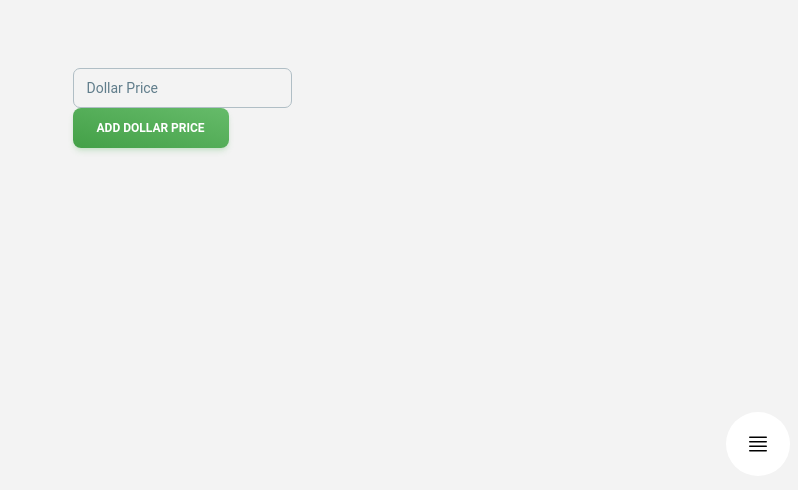
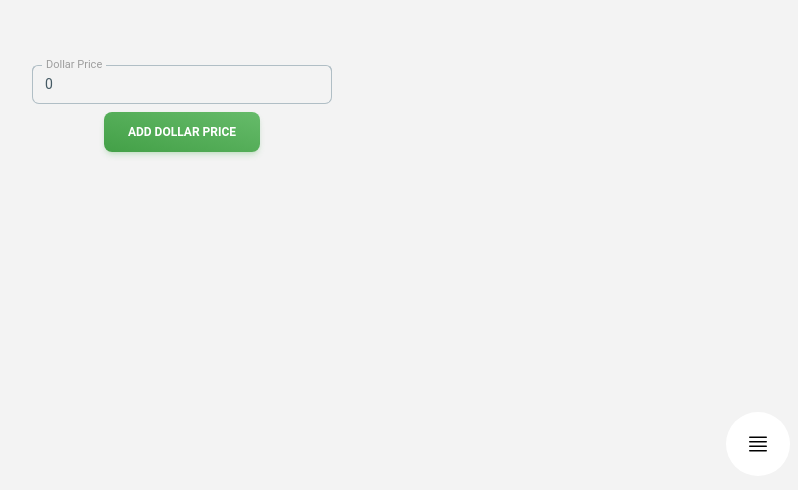
Before and after one commit to obada-kahlos/e-commerce-dashboard, a React (Vite) app: page / in a window 1280 px wide. Shown: the part 292-782 px from the top of the page, without its empty margins (458-1256 px from the left). Built offline with nearby package versions, Linux system fonts and the light colour scheme; no server answers.

Commit message:
Add dollar price

```diff
--- a/src/page/dashboard/index.jsx
+++ b/src/page/dashboard/index.jsx
@@ -1,4 +1,4 @@
-import React from "react";
+import React, { useState, useEffect } from "react";
 import { useForm, Controller } from "react-hook-form";
 import { Input } from "@material-tailwind/react";
 import { Button } from "@material-tailwind/react";
@@ -16,7 +16,13 @@ export const Dashboard = () => {
   } = useForm({});
 
   const { data } = useGetDollarQuery({});
-  const [editDollar] = useUpdateDollarMutation({});
+  const [dollar, setDollar] = useState(0);
+
+  useEffect(() => {
+    setDollar(data?.data?.dollar_price_by_pk?.dollar_price ?? 0);
+  }, [data]);
+
+  const [editDollar, { isLoading }] = useUpdateDollarMutation({});
 
   const onSubmit = async (data) => {
     const payload = {
@@ -33,11 +39,11 @@ export const Dashboard = () => {
     <div>
       <div className="w-full h-screen flex items-center justify-center gap-4 ">
         <form onSubmit={handleSubmit(onSubmit)}>
-          <div className="col-span-12">
+          <div className="w-[300px] flex flex-col gap-2 items-center">
             <Controller
               name="dollar_price"
               control={control}
-              defaultValue={data?.data?.dollar_price_by_pk?.dollar_price}
+              defaultValue={dollar}
               render={({ field }) => (
                 <Input
                   label={"Dollar Price"}
@@ -48,7 +54,12 @@ export const Dashboard = () => {
                 />
               )}
             />
-            <Button variant="gradient" type="submit" color="green">
+            <Button
+              variant="gradient"
+              disabled={isLoading}
+              type="submit"
+              color="green"
+            >
               <span>Add Dollar Price</span>
             </Button>
           </div>
```
